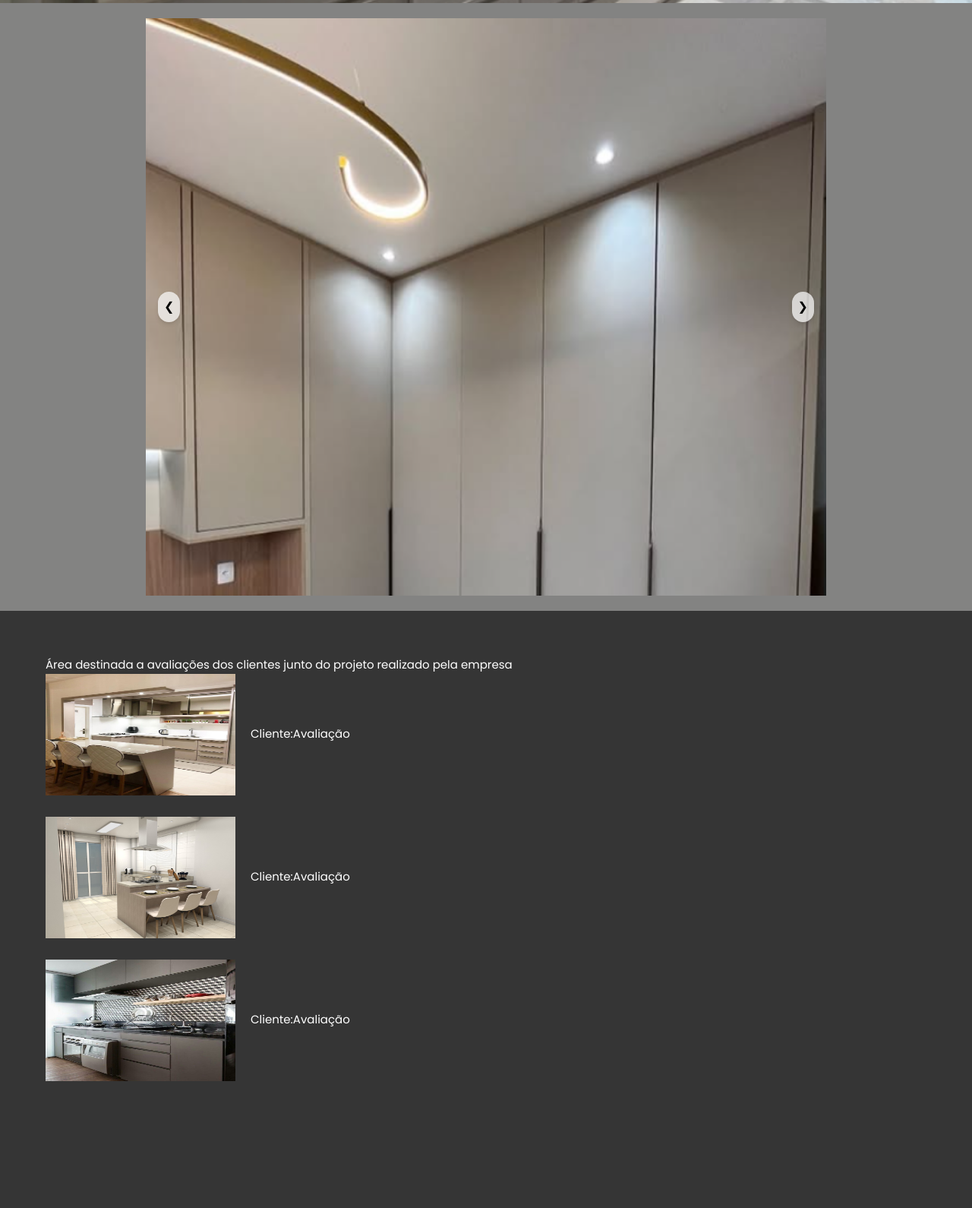
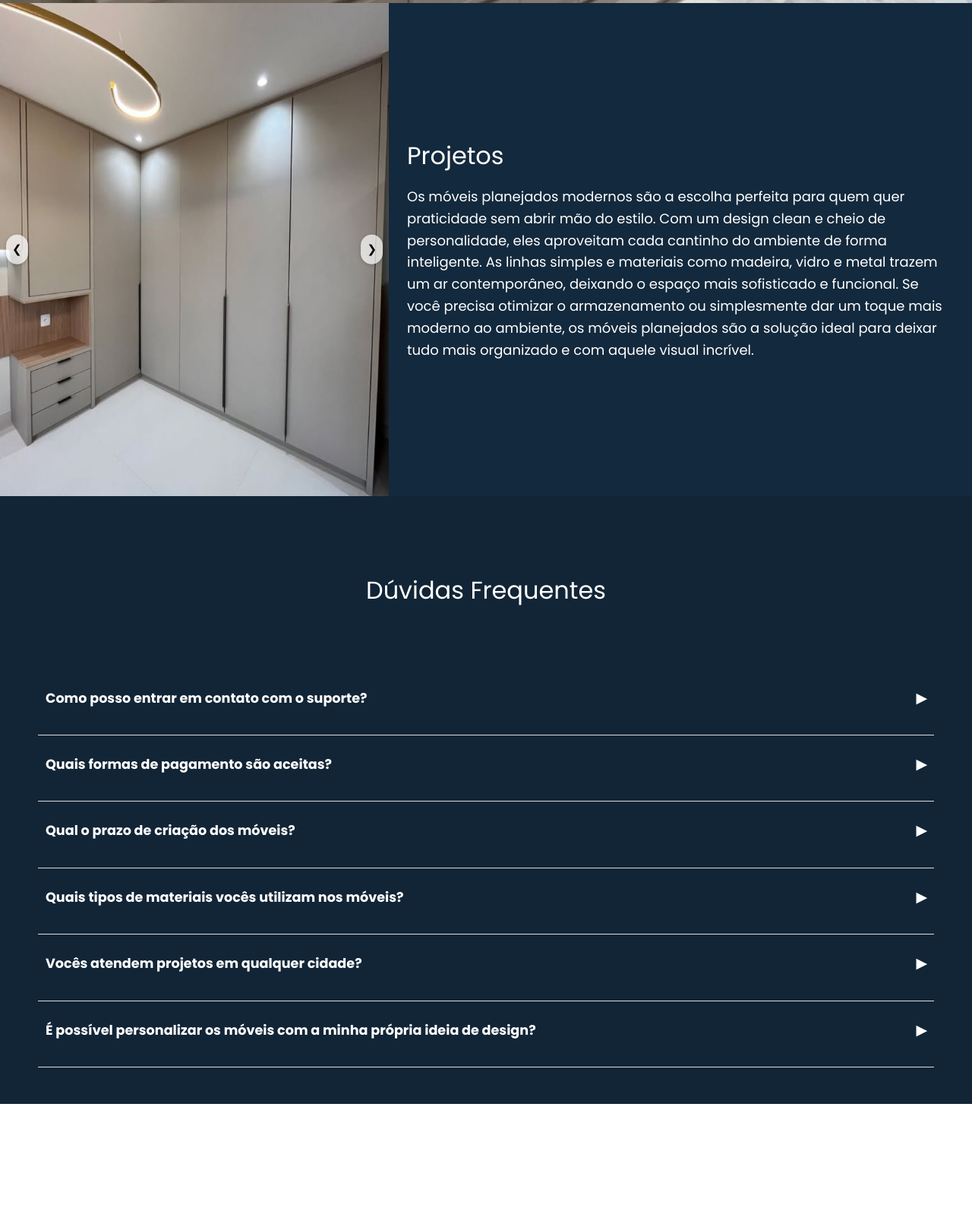
Before and after one commit to CabecadeKubo/Extens-o-2025-parte-1, a plain HTML site: page index.html in a window 1280 px wide. Shown: the part 796-2386 px from the top of the page at 76% size. After the commit the page ends 2249 px from the top, so only its background shows below. Drawn offline with nearby package versions, Linux system fonts and the light colour scheme.

Commit message:
Finalização

```diff
--- a/index.html
+++ b/index.html
@@ -34,8 +34,6 @@
         <li class="nav-item"><a href="#section2">Projetos</a></li>
         <li class="nav-item"><a href="#section3">Avaliações</a></li>
         <li class="nav-item"><a href="#section4">Dúvidas</a></li>
-                <li class="nav-item"><a href="#section5">Parceiros</a></li>
-                <!--<li class="nav-item"><a href="#section6">Orçamento</a></li>-->
 
       </nav>
     </ul>
@@ -51,8 +49,6 @@
         <li class="mobile-nav-item"><a href="#section2">Projetos</a></li>
         <li class="mobile-nav-item"><a href="#section3">Avaliações</a></li>
         <li class="mobile-nav-item"><a href="#section4">Dúvidas</a></li>
-                <li class="mobile-nav-item"><a href="#section5">Parceiros</a></li>
-                <li class="mobile-nav-item"><a href="#section6">Orçamento</a></li>
       </ul>
     </div>
   </header>
@@ -67,69 +63,27 @@
       </div>
     </div>
     <div class="section2_fixed">
-            <div id="section2" class="section2">
-                <div class="relative w-full max-w-4xl overflow-hidden">
-                    <!-- Imagens -->
-                    <div id="carousel" class="flex transition-transform duration-500 ease-in-out">
-                      <img src="src/styles/image/produto1.png" class="w-full object-cover flex-shrink-0" />
-                      <img src="src/styles/image/produto2.png" class="w-full object-cover flex-shrink-0" />
-                      <img src="src/styles/image/produto3.png" class="w-full object-cover flex-shrink-0" />
+      <!-- Lado esquerdo: carrossel -->
+      <div class="section2_carousel">
+        <div id="carousel" class="carousel_inner">
+          <img src="src/styles/image/produto1.png" class="carousel_image" />
+          <img src="src/styles/image/produto2.png" class="carousel_image" />
+          <img src="src/styles/image/produto3.png" class="carousel_image" />
         </div>
 
-                    <!-- Botões -->
-                    <button onclick="prevImage()" class="absolute top-1/2 left-4 transform -translate-y-1/2 bg-white/70 hover:bg-white p-2 rounded-full shadow-md">
-                      &#10094;
-                    </button>
-                    <button onclick="nextImage()" class="absolute top-1/2 right-4 transform -translate-y-1/2 bg-white/70 hover:bg-white p-2 rounded-full shadow-md">
-                      &#10095;
-                    </button>
+        <button onclick="prevImage()" class="carousel_button left">&#10094;</button>
+        <button onclick="nextImage()" class="carousel_button right">&#10095;</button>
       </div>
 
-                <!--- <div class="title-container">
-                <div class="title">Projetos</div>
-                    <div class="title-bar"></div>
-                </div>
-                <div class="container">
-                    <div class="product">
-                        <img src="src/styles/image/produto1.png" alt="Produto 1">
-                    </div>
-                    <div class="product">
-                        <img src="src/styles/image/produto2.png" alt= "Produto 2">
-                    </div>
-                    <div class="product">
-                        <img src="src/styles/image/produto3.png" alt="Produto 3">
-                    </div>-->
-                </div>
-            </div>
-            <div id="section3" class="section3">
-                <h1>Área destinada a avaliações dos clientes junto do projeto realizado pela empresa</h1>
-
-                <div class="section3_parent">
-                    <div class="div1">
-                        <div class="section3_item">
-                            <img src="./src/styles/image/produtoteste1.jpg">
-                            <div class="section3_avl">
-                                <h3>Cliente: </h3>
-                                <h4> Avaliação
-                            </div>
-                        </div>
-                    </div>
-                    <div class="div2">
-                        <div class="section3_item">
-                            <img src="./src/styles/image/produtoteste2.jpg">
-                            <div class="section3_avl">
-                                <h3>Cliente: </h3>
-                                <h4> Avaliação</h4>
-                            </div>
-                        </div>
-                    </div>
-                    <div class="div3"> <div class="section3_item">
-                        <img src="./src/styles/image/produtoteste3.jpg">
-                        <div class="section3_avl">
-                            <h3>Cliente:</h3>
-                            <h4> Avaliação</h4>
-                        </div>
-                    </div>
+      <div class="section2_content">
+        <div>
+          <h2>Projetos</h2>
+          <p>Os móveis planejados modernos são a escolha perfeita para quem quer praticidade sem abrir mão do estilo.
+            Com um design clean e cheio de personalidade, eles aproveitam cada cantinho do ambiente de forma
+            inteligente. As linhas simples e materiais como madeira, vidro e metal trazem um ar contemporâneo, deixando
+            o espaço mais sofisticado e funcional. Se você precisa otimizar o armazenamento ou simplesmente dar um toque
+            mais moderno ao ambiente, os móveis planejados são a solução ideal para deixar tudo mais organizado e com
+            aquele visual incrível.</p>
         </div>
       </div>
     </div>
@@ -144,7 +98,7 @@
           <span class="arrow">▶</span>
         </div>
         <div class="faq-answer">
-        Você pode entrar em contato conosco pelo e-mail suporte@empresa.com ou pelo WhatsApp (11) 99999-9999.
+          Você pode entrar em contato conosco pelo Instagram e WhatsApp!
         </div>
       </div>
 
@@ -160,33 +114,51 @@
 
       <div class="faq-item">
         <div class="faq-question">
-        Qual o prazo de entrega dos produtos?
+          Qual o prazo de criação dos móveis?
           <span class="arrow">▶</span>
         </div>
         <div class="faq-answer">
-        O prazo de entrega varia de acordo com a região, normalmente entre 3 e 7 dias úteis.
+          Isso vai variar de acordo com a ideia do nosso cliente
+        </div>
+      </div>
+      <div class="faq-item">
+        <div class="faq-question">
+          Quais tipos de materiais vocês utilizam nos móveis?
+          <span class="arrow">▶</span>
+        </div>
+        <div class="faq-answer">
+          Trabalhamos com uma variedade de materiais de alta qualidade, incluindo MDF, MDP, madeira maciça, vidro e metais, sempre escolhendo o melhor para cada projeto.
         </div>
       </div>
 
       <div class="faq-item">
         <div class="faq-question">
-        Posso devolver um produto?
+          Vocês atendem projetos em qualquer cidade?
           <span class="arrow">▶</span>
         </div>
         <div class="faq-answer">
-        Sim, você pode devolver o produto em até 7 dias após o recebimento. Consulte nossa política de devoluções para mais detalhes.
+          Atendemos clientes em diversas regiões, mas o alcance pode variar de acordo com a localização. Entre em contato para verificarmos a disponibilidade na sua área.
+        </div>
+      </div>
+
+      <div class="faq-item">
+        <div class="faq-question">
+          É possível personalizar os móveis com a minha própria ideia de design?
+          <span class="arrow">▶</span>
+        </div>
+        <div class="faq-answer">
+          Sim! Todos os nossos móveis são planejados conforme as necessidades e preferências do cliente, garantindo que o design seja exclusivo e único para o seu espaço.
         </div>
       </div>
     </div>
-        <div id="section5" class="section5">Area destinada a colocar os parceiros da empresa</div>
+    <!--<div id="section5" class="section5">Area destinada a colocar os parceiros da empresa</div>-->
 
-    <a href="https://www.google.com/maps/search/?api=1&query=Ferro+Gesso+%26+Planejados"
-   class="maps-button" target="_blank">
+    <a href="https://www.google.com/maps/search/?api=1&query=Ferro+Gesso+%26+Planejados" class="maps-button"
+      target="_blank">
       <img src="https://cdn-icons-png.flaticon.com/512/684/684908.png" alt="Google Maps">
     </a>
 
-    <a href="https://www.instagram.com/ferrosgessoseplanejados"
-   class="instagram-button" target="_blank">
+    <a href="https://www.instagram.com/ferrosgessoseplanejados" class="instagram-button" target="_blank">
       <img src="https://cdn-icons-png.flaticon.com/512/2111/2111463.png" alt="Instagram">
     </a>
     <a href="https://api.whatsapp.com/send?phone=17996152328O&text=Olá!%20Gostaria%20de%20fazer%20um%20orçamento."
--- a/src/styles/style2.css
+++ b/src/styles/style2.css
@@ -1,93 +1,98 @@
 .section2 {
+  display: flex;
+  justify-content: flex-start;
+  /* Alinha à esquerda */
+  align-items: center;
   height: 100vh;
-    display: flex;
-    flex-direction: column;
-    justify-content: center;
-    align-items: center;
-    background-color: rgb(131, 131, 130);
-    gap: 20px;
-    padding: 20px;
+  /* Ocupa a altura da tela toda */
+  padding-left: 2rem;
+  /* Espaço da margem esquerda */
+  background-color: #696969;
+  /* Cor de fundo (opcional) */
 }
+
 .img {
   width: auto;
   height: 600px;
 }
 
-  @media (min-width: 768px) {
-    img {
-      height: 500px;
-    }
+.section2_fixed {
+  display: flex;
+  width: 100%;
+  background-color: #e5e7eb;
+  font-size: 15px;
 }
 
-  @media (max-width: 767px) {
-    img {
-      height: 250px;
-    }
+.section2_carousel {
+  width: 40%;
+  position: relative;
+  overflow: hidden;
 }
 
-.section2_text {
+.carousel_inner {
   display: flex;
-    font-size: 20px;
-    color: #fff;
-    justify-content: center;
-    text-align: center;
   width: 100%;
-
-}
-.title-container {
-    align-self: flex-start;
-    margin-left: 20px;
-}
-.title {
-    font-size: 24px;
-    color: white;
-    margin-bottom: 5px;
-}
-.title-bar {
-    width: 150px;
-    background-color: yellow;
-    color: white;
-    text-align: center;
-    padding: 3px;
-    font-weight: bold;
-    border-radius: 5px;
-}
-.container {
-    display: flex;
-    justify-content: center;
-    gap: 20px;
-    margin-top: 20px;
-}
-.product {
-    background-color: white;
-    padding: 15px;
-    border-radius: 5px;
-    text-align: center;
-    box-shadow: 0 0 5px rgba(0, 0, 0, 0.1);
-}
-.product img {
-    width: 350px;
   height: auto;
-    border-radius: 5px;
-}
-.review {
-    margin-top: 10px;
-    font-style: italic;
-    color: #333;
+  transition: transform 0.5s ease-in-out;
 }
 
-.instagram_link a {
-    color: rgb(0, 0, 0);
-    background-color: rgb(227, 212, 3);
-    text-decoration: none;
-    transition: 0.5s;
-    border-radius: 20px 20px 20px 20px;
-    font-size: 20px;
-    padding: 10px;
-
+.carousel_image {
+  width: 100%;
+  height: auto;
+  object-fit: cover;
+  flex-shrink: 0;
 }
 
-.instagram_link a:hover {
-    background-color: rgb(144, 139, 9);
-    color: #fff;
+.carousel_button {
+  position: absolute;
+  top: 50%;
+  transform: translateY(-50%);
+  background-color: rgba(255, 255, 255, 0.7);
+  padding: 0.5rem;
+  border-radius: 9999px;
+  box-shadow: 0 1px 4px rgba(0, 0, 0, 0.2);
+  cursor: pointer;
+  transition: background-color 0.3s ease;
 }
+
+.carousel_button:hover {
+  background-color: #ffffff;
+}
+
+.carousel_button.left {
+  left: 0.5rem;
+}
+
+.carousel_button.right {
+  right: 0.5rem;
+}
+
+.section2_content {
+  width: 60%;
+  padding: 1.5rem;
+  background-color: rgb(160, 160, 160);
+  display: flex;
+  align-items: center;
+}
+
+.section2_content {
+  width: 60%;
+  padding: 1.5rem;
+  background-color:#13293d;
+  display: flex;
+  align-items: center;
+  justify-content: center;
+  text-align: left;
+}
+
+.section2_content h2 {
+  font-size: 2rem; /* Tamanho do título ajustado */
+  color: #ffffff;
+  margin-bottom: 1rem;
+}
+
+.section2_content p {
+  font-size: 1.125rem;
+  color: #ffffff;
+  line-height: 1.6;
+}
--- a/src/styles/style3.css
+++ b/src/styles/style3.css
@@ -2,7 +2,7 @@
     height: 100vh;
     font-size: 15px;
     color: #fff;
-    background-color: rgb(53, 53, 53);
+    background-color: rgb(64, 1, 1);
     padding: 60px;
 }
 
--- a/src/styles/style4.css
+++ b/src/styles/style4.css
@@ -3,23 +3,10 @@
     display: block;
     padding-top: 100px;
     padding: 50px;
-    background-color: rgb(131, 131, 130);
+    background-color:#122536;
     justify-content: space-around;
 }
 
-.section4 h2 {
-    font-size: 30px;
-    background-color: rgb(144, 139, 9);
-    background-size: 10px;
-    border-radius: 20px 20px 20px 20px;
-    color: #fff;
-    padding: 20px;
-}
-
-.section4 h3 {
-    font-size: 20px;
-    color: #000;
-}
 .faq-container {
     max-width: 900px;
     margin: 50px auto;
@@ -27,7 +14,7 @@
     color: #fff;
     border-radius: 10px;
     box-shadow: 0 4px 12px rgba(0,0,0,0.1);
-    padding: 30px;
+    padding: 100px;
   }
 
   .faq-title {
@@ -35,12 +22,14 @@
     text-align: center;
     margin-bottom: 30px;
     color: #ffffff;
+    padding: 50px;
   }
 
   .faq-item {
     border-bottom: 1px solid #ddd;
     padding: 15px 0;
     cursor: pointer;
+
   }
 
   .faq-question {
@@ -50,6 +39,7 @@
     font-weight: bold;
     font-size: 1.1em;
     color: #ffffff;
+    padding: 10px;
   }
 
   .faq-answer {
```
Also changed, not shown: src/styles/header.css (+17 -4 lines). Lines whose indentation alone changed are shown as unchanged.
